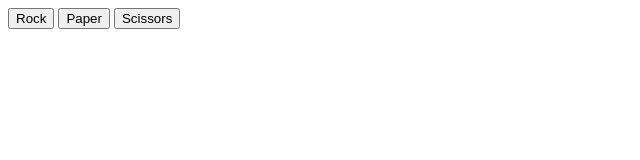
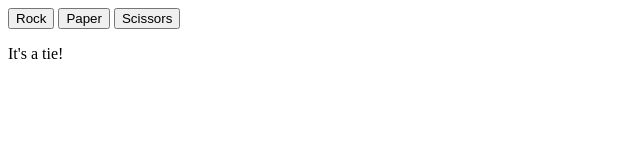
Before and after one commit to raphaellyv/rock-paper-scissors, a plain HTML site: page rock-paper-scissors-project.html in a window 1280 px wide. Both pictures are taken after a click on the button "Rock". Shown: the full height of the page, 0-640 px from the left. Drawn offline with Linux system fonts and the light colour scheme.

Commit message:
Add results div

```diff
--- a/rock-paper-scissors-project.html
+++ b/rock-paper-scissors-project.html
@@ -10,5 +10,7 @@
   <button id="rock-btn">Rock</button>
   <button id="paper-btn">Paper</button>
   <button id="scissor-btn">Scissors</button>
+
+  <div id="results"></div>
 </body>
 </html>
--- a/script.js
+++ b/script.js
@@ -1,6 +1,7 @@
 let humanScore = 0
 let computerScore = 0
 const possibleChoices = ['Rock', 'Paper', 'Scissor']
+const resultsDiv = document.querySelector('#results')
 
 function getComputerChoice() {
   const randomNumber = Math.random() * 3
@@ -27,6 +28,12 @@ function playRound(humanChoice, computerChoice) {
     humanScore+=1
   }
 
+
+  const resultParagraph = document.createElement("p")
+  resultParagraph.textContent = result
+  resultsDiv.appendChild(resultParagraph)
+  console.log('human', humanScore)
+  console.log('computer', computerScore)
   return console.log(result)
 }
 
```
